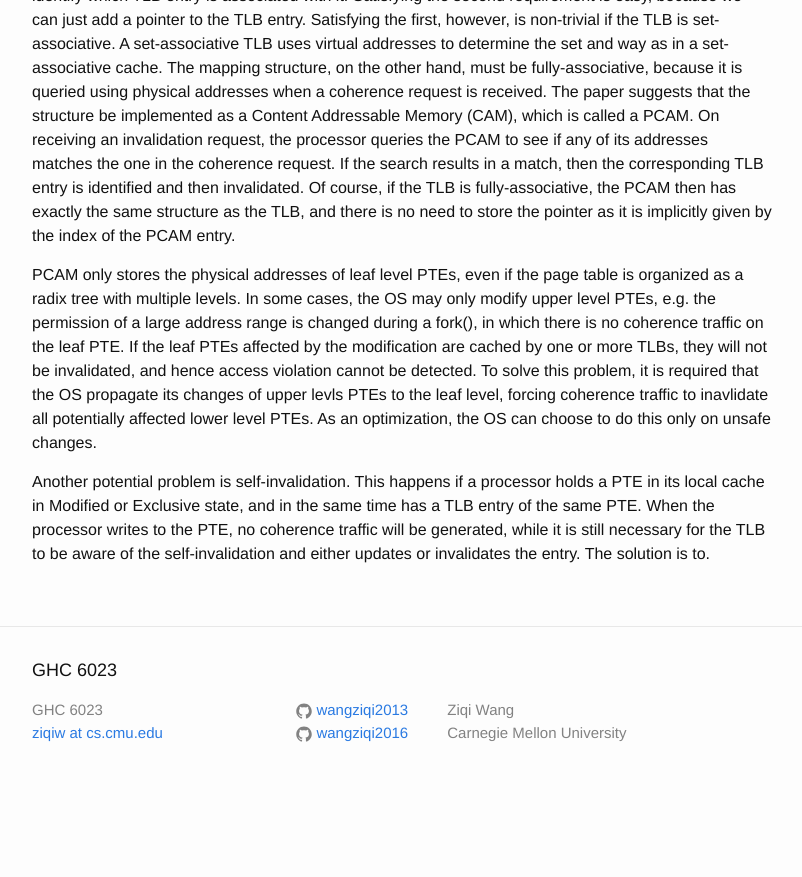
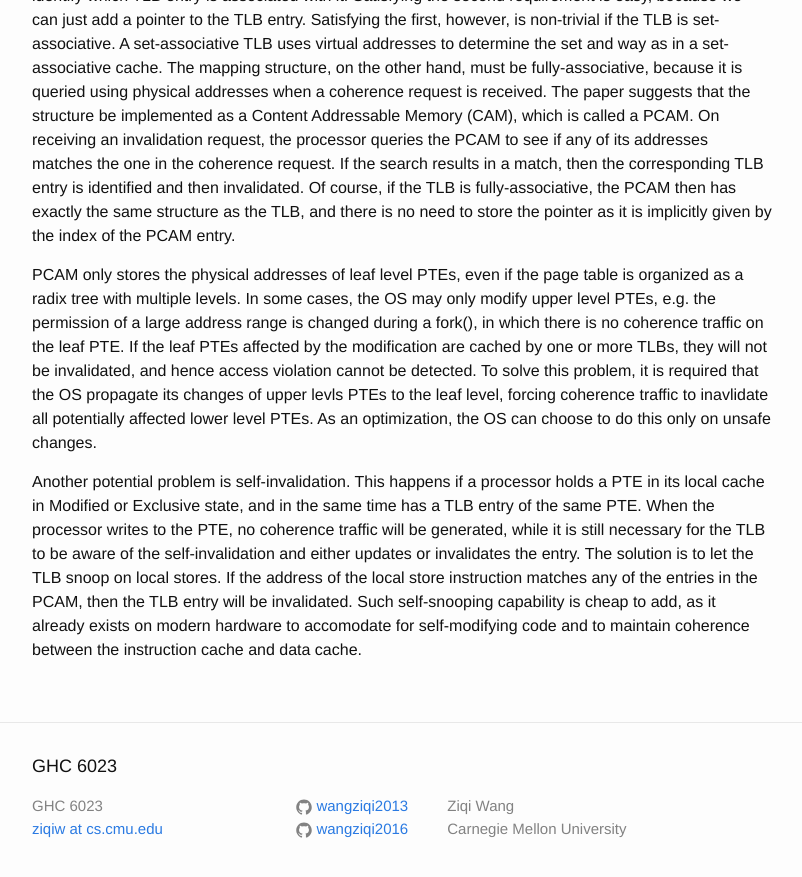
Before and after one commit to wangziqi2013/wangziqi2013.github.io, a Jekyll site: the page built from _posts/2018-12-24-unitd.markdown, in a window 1280 px wide and 900 px high, scrolled down 1777 px. Shown: the top 877 px of the window, without its empty margins (238-1040 px from the left). Built offline with Jekyll 4.4.1, drawn with Linux system fonts in a browser that asks for light colours; before the commit the page ends 2581 px from its top, so only the background shows below that.

Commit message:
Adding solution

```diff
--- a/_posts/2018-12-24-unitd.markdown
+++ b/_posts/2018-12-24-unitd.markdown
@@ -80,4 +80,7 @@ changes.
 Another potential problem is self-invalidation. This happens if a processor holds a PTE in its local cache in Modified
 or Exclusive state, and in the same time has a TLB entry of the same PTE. When the processor writes to the PTE, no
 coherence traffic will be generated, while it is still necessary for the TLB to be aware of the self-invalidation
-and either updates or invalidates the entry. The solution is to.
+and either updates or invalidates the entry. The solution is to let the TLB snoop on local stores. If the address of
+the local store instruction matches any of the entries in the PCAM, then the TLB entry will be invalidated. Such
+self-snooping capability is cheap to add, as it already exists on modern hardware to accomodate for self-modifying code
+and to maintain coherence between the instruction cache and data cache.
```
